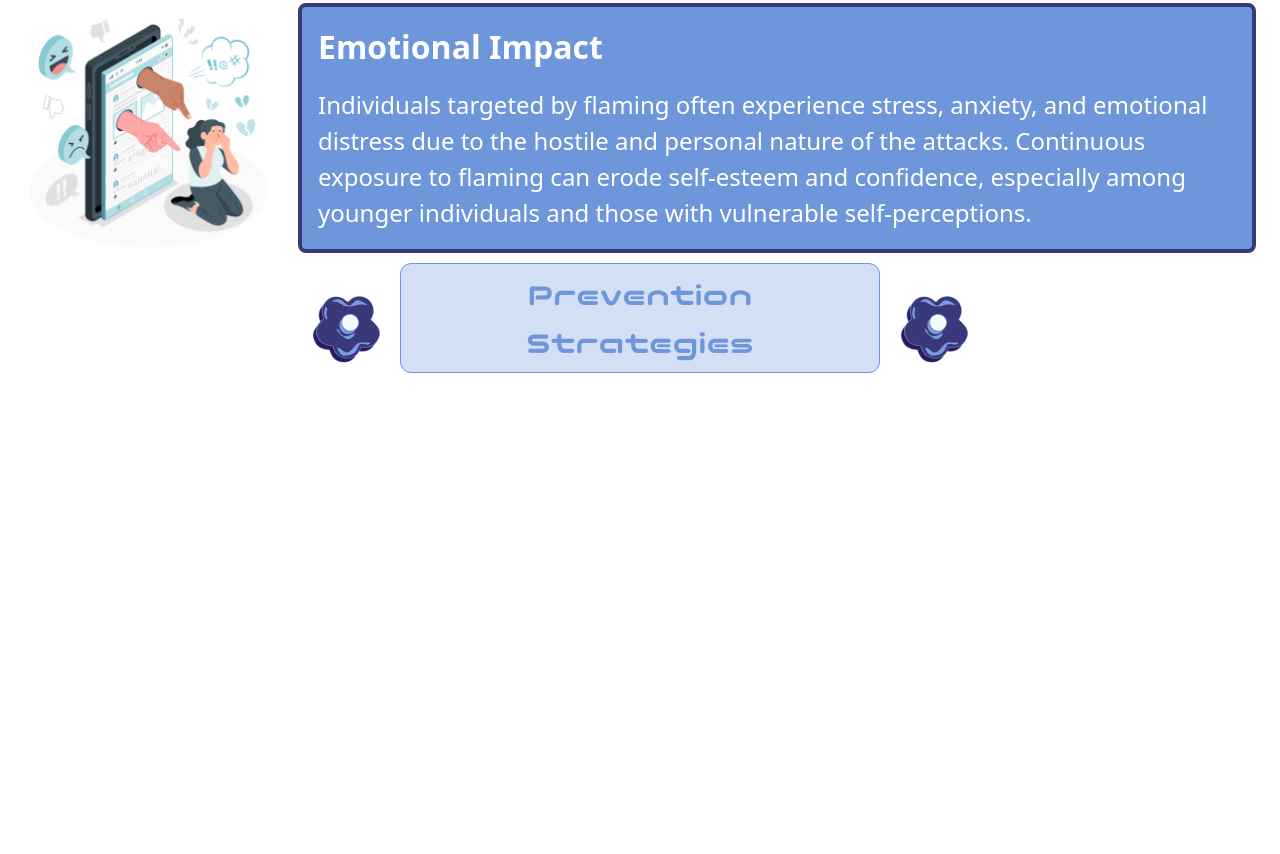
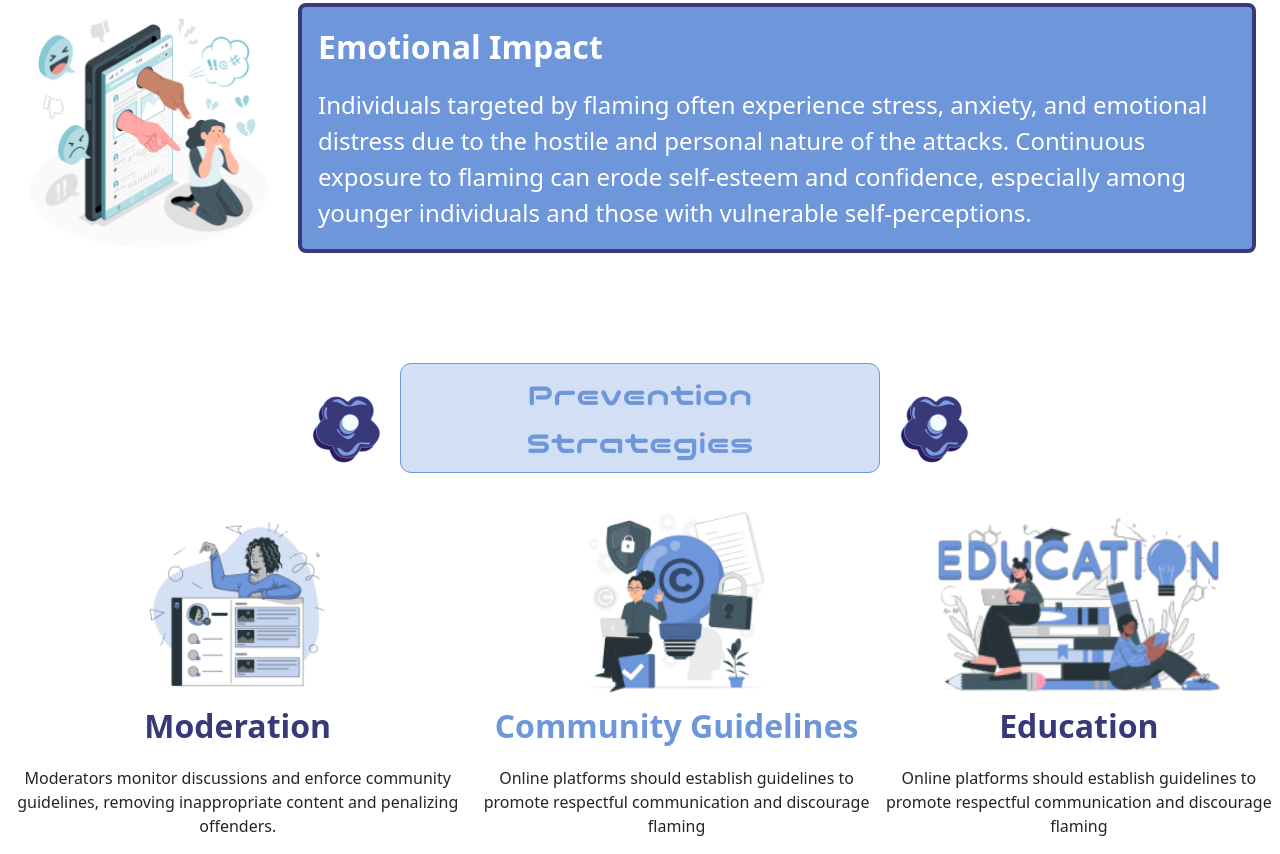
Before and after one commit to viqeey/newjeans.github.io, a plain HTML site: page index.html in a window 1280 px wide. Shown: the part 1707-2561 px from the top of the page. Before the commit the page ends 2109 px from the top, so only its background shows below. Drawn offline with nearby package versions, Linux system fonts and the light colour scheme.

Commit message:
Added styling for home

```diff
--- a/index.html
+++ b/index.html
@@ -70,7 +70,7 @@
                 <p class="text-white fs-4">Individuals targeted by flaming often experience stress, anxiety, and emotional distress due to the hostile and personal nature of the attacks. Continuous exposure to flaming can erode self-esteem and confidence, especially among younger individuals and those with vulnerable self-perceptions.</p>
             </div>
         </div>
-
+        <div class="space"></div>
         <div class="d-flex justify-content-center align-items-center w-100">
             <div class="text-center w-75">
                 <img src="./images/flower2.png" alt="flower">
@@ -79,6 +79,29 @@
             </div>
         </div>
 
+
+        <div class="d-flex justify-content-around w-100">
+            <div class="text-center"><img src="./images/about-4.png" alt="" height="200px">
+            <p class="fs-2 title1">Moderation</p>
+            <div>
+                <p>Moderators monitor discussions and enforce community guidelines, removing inappropriate content and penalizing offenders.</p>
+            </div>
+            </div>
+            <div class="text-center"><img src="./images/about-5.png" alt="" height="200px">
+            <p class="fs-2 title2">Community Guidelines</p>
+            <div>
+                <p>Online platforms should establish guidelines to promote respectful communication and discourage flaming</p>
+            </div>
+            </div>
+            <div class="text-center"><img src="./images/about-6.png" alt="" height="200px">
+                <p class="fs-2 title1">Education</p>
+                <div>
+                    <p>Online platforms should establish guidelines to promote respectful communication and discourage flaming</p>
+                </div>
+            </div>
+
+
+        </div>
     </div>
 
 </body>
--- a/styles.css
+++ b/styles.css
@@ -78,6 +78,16 @@ nav {
     height: 100px;
 }
 
+.title1 {
+    color: #39397A;
+    font-weight: bold;
+}
+
+.title2 {
+    color: #6E96DB;
+    font-weight: bold;
+}
+
 
 .containerColor, .bigContainerColor {
     height: 250px;
```
